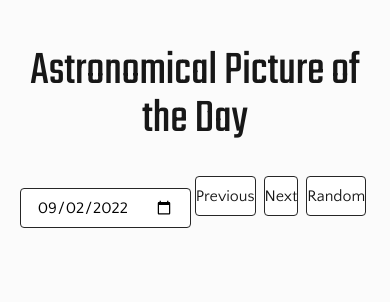
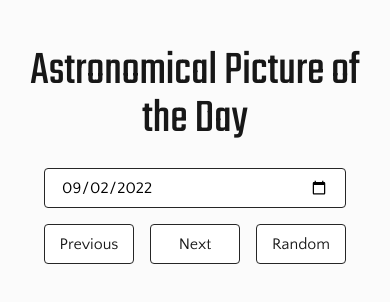
Before and after one commit to MagdK/ask-nasa-javascript, a website: page public/index.html in a window 390 px wide. Drawn offline with Linux system fonts and the light colour scheme; no server answers.

Commit message:
Set up responsivness for date picker form and buttons

```diff
--- a/public/script.js
+++ b/public/script.js
@@ -20,9 +20,11 @@ function pageHeader() {
                     type="date"
                     >
                 </form>
-                <button class="decrement button">Previous</button>
-                <button class="increment button">Next</button>
-                <button class="random button">Random</button>
+                <div class="date_buttons_box">
+                    <button class="decrement button">Previous</button>
+                    <button class="increment button">Next</button>
+                    <button class="random button">Random</button>
+                </div>
             </div>
         </header>
         <main></main>
--- a/public/style.css
+++ b/public/style.css
@@ -52,9 +52,6 @@ header {
     padding: 1rem 1rem 2rem;
 }
 
-main {
-    margin: 0 0 4rem;
-}
 
 h1 {
     font-size: 3rem;
@@ -65,12 +62,12 @@ h1 {
     text-align: center;
 }
 
-h2 {
-    font-size: 2rem;
-    line-height: 3rem;
-    font-weight: 400;
-    text-align: center;
-    font-family: 'Teko', sans-serif;
+.date_navigation_box {
+    display: flex;
+    justify-content: space-between;
+    flex-wrap: nowrap;
+    gap: 1rem;
+
 }
 
 #datepicker {
@@ -82,10 +79,27 @@ h2 {
 	font-size: 1rem;
 	background-color: white;
   	border: solid 1px #262626;
+    width: 302px;
 }
 
-form {
-    width: 315px;
+.date_buttons_box {
+    display: flex;
+    flex-wrap: nowrap;
+    justify-content: space-between;
+    gap: 1rem;
+}
+
+main {
+    margin: 0 0 4rem;
+}
+
+
+h2 {
+    font-size: 2rem;
+    line-height: 3rem;
+    font-weight: 400;
+    text-align: center;
+    font-family: 'Teko', sans-serif;
 }
 
 input {
@@ -168,18 +182,39 @@ img {
     background-color: white;
     border: 1px solid #262626;
     border-radius: 4px;
-    width: 80px;
+    width: 90px;
 }
 
 .button,
 form {
-    margin: 2rem 4px;
+    margin: 2rem 0;
     font-size: 1rem;
 }
 
-@media only screen and (max-width: 36rem) {
+@media only screen and (max-width: 42rem) {
     header {
         padding: 1.5rem 1.5rem 2rem;
+    }
+
+    .date_navigation_box {
+        display: flex;
+        flex-wrap: wrap;
+        justify-content: center;
+        flex-direction: column;
+    }
+
+    .date_buttons_box {
+        display: flex;
+        justify-content: space-between;
+        gap: 16px;
+    }
+
+    form {
+        margin: 1.5rem auto 0;
+    }
+
+    .button {
+        margin: 0 auto 1.5rem;
     }
 
     .description-section {
@@ -190,10 +225,6 @@ form {
         margin: 1.5rem 0 0;
     }
 
-    form {
-        margin: 1.5rem auto 0;
-    }
-
     #videoLink {
         min-width: 320px;
         min-height: 180px;
```
